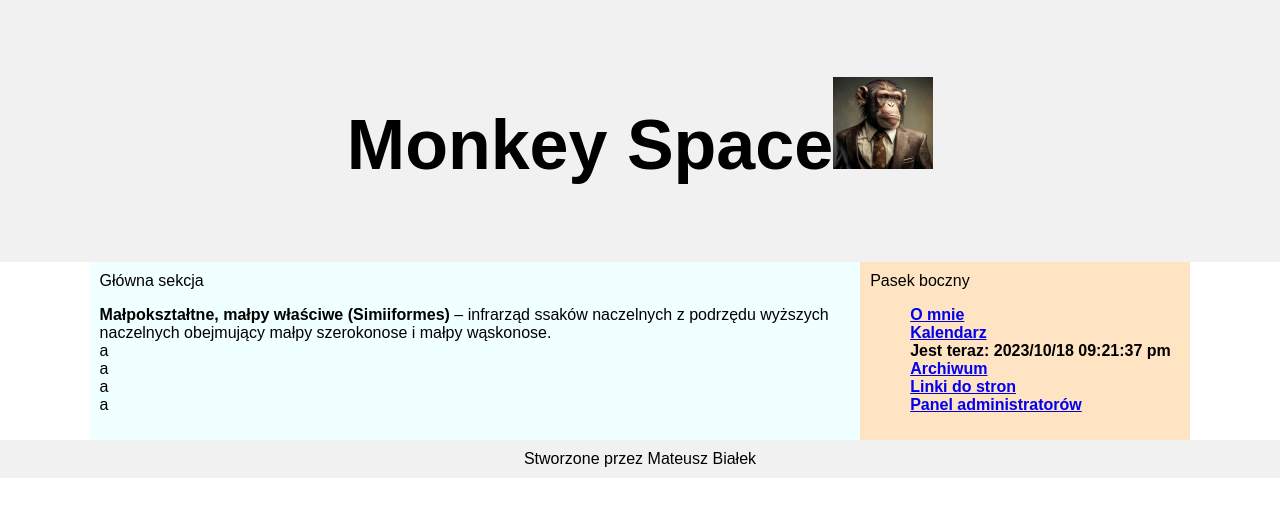
After one commit to Neot0x/Sieciowe-systemy-informacyjne, a PHP site: page /index.php in a window 1280 px wide. The commit adds this page. Shown: the top 517 px of the page. Run offline with PHP 8.4, Linux system fonts and the light colour scheme.

Commit message:
Poprawka do zajęć z 12.10.2023

```diff
--- /dev/null
+++ b/SSI/czas.php
@@ -0,0 +1,4 @@
+<?php
+date_default_timezone_set("Europe/Warsaw");
+echo 'Jest teraz: '.date("Y/m/d h:i:s a", time());
+?>
--- /dev/null
+++ b/SSI/index.php
@@ -0,0 +1,42 @@
+<!DOCTYPE html>
+<html>
+    <head>
+        <title>Monkey Space</title>
+        <meta charset="UTF-8">
+        <meta name="viewport" content="width=device-width, initial-scale=1">
+        <link rel="stylesheet" href="styl.css">
+		<link rel="icon" type="image/x-icon" href="banan.png">
+    </head>
+    <body>
+        <header><h1>Monkey Space<img src="monkey_logo.jpg" alt="Logo bloga"></h1>
+
+        </header>
+        <div class = "row">
+             <div class = "column left">Główna sekcja
+                <p><b>Małpokształtne, małpy właściwe (Simiiformes)</b> – infrarząd ssaków naczelnych z podrzędu wyższych naczelnych obejmujący małpy szerokonose i małpy wąskonose.
+				</br>
+				a
+				</br>
+				a
+				</br>
+				a
+				</br>
+				a
+                </p>
+             </div>
+             <div class = "column right">Pasek boczny
+                <ol>
+                    <li><a href = #>O mnie</a></li>
+                    <li><a href = #>Kalendarz</a></br>
+						<?php include 'czas.php';
+						?>
+					</li>
+                    <li><a href = #>Archiwum</a></li>
+                    <li><a href = #>Linki do stron</a></li>
+                    <li><a href = #>Panel administratorów</a></li>
+                </ol>
+             </div>
+        </div>
+        <footer> Stworzone przez Mateusz Białek </footer>
+    </body>
+</html>
--- a/SSI/styl.css
+++ b/SSI/styl.css
@@ -58,6 +58,7 @@ h1 {
 
 li {
     list-style: none;
+	font-weight: bold;
 }
 
 img {
```
Also changed, not shown: SSI/banan.png (added), SSI/monkey_logo.jpg (added).
